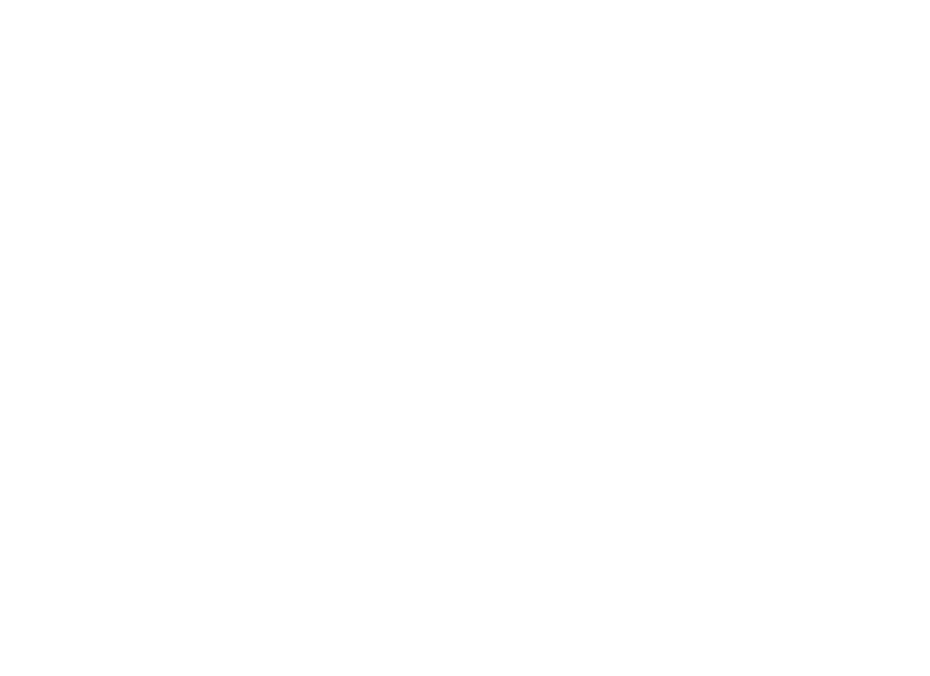
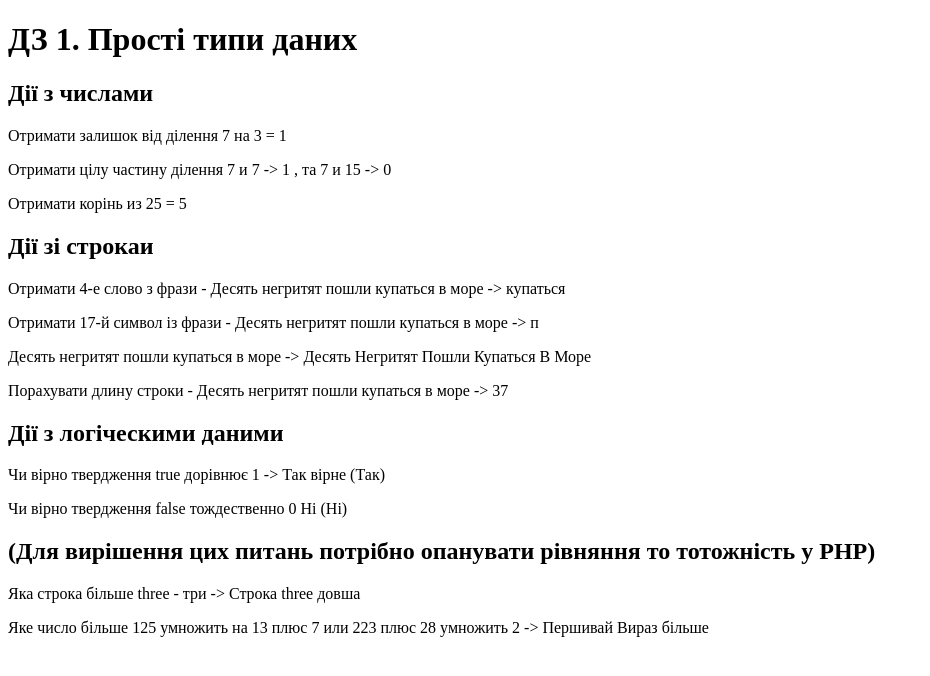
Before and after one commit to BestGak/itHillel, a PHP site: page / in a window 1280 px wide. Before the commit the part shown is empty. Shown: the top 676 px of the page, without its empty margins (0-930 px from the left). Run offline with PHP 8.4, Linux system fonts and the light colour scheme.

Commit message:
do first hometask simple data types

```diff
--- a/index.php
+++ b/index.php
@@ -7,6 +7,22 @@
     <title>ДЗ 1. Прості типи даних</title>
 </head>
 <body>
-
+    <?php $hometask_sting = 'Десять негритят пошли купаться в море'; ?>
+    <h1>ДЗ 1. Прості типи даних</h1>
+    <h2>Дії з числами</h2>
+    <p>Отримати залишок від ділення 7 на 3 = <?= 7 % 3 ?></p>
+    <p>Отримати цілу частину ділення 7 и 7 -> <?= intdiv(7 , 7) ?> , та 7 и 15 -> <?= intdiv(7 , 15) ?></p>
+    <p>Отримати корінь из 25 = <?= sqrt(25) ?></p>
+    <h2>Дії зі строкаи</h2>
+    <p>Отримати 4-е слово з фрази - Десять негритят пошли купаться в море -> <?= explode(' ' , $hometask_sting)[3] ?></p>
+    <p>Отримати 17-й символ із фрази - Десять негритят пошли купаться в море -> <?= mb_substr($hometask_sting , 16 , 1) ?></p>
+    <p>Десять негритят пошли купаться в море -> <?= mb_convert_case($hometask_sting , MB_CASE_TITLE) ?></p>
+    <p>Порахувати длину строки - Десять негритят пошли купаться в море -> <?= mb_strlen($hometask_sting) ?></p>
+    <h2>Дії з логіческими даними</h2>
+    <p>Чи вірно твердження true дорівнює 1 -> <?= true == 1 ? 'Так вiрне' : 'Нi' ?> (Так)</p>
+    <p>Чи вірно твердження false тождественно 0 <?= false === 0 ? 'Так вiрне' : 'Нi' ?> (Нi)</p>
+    <h2>(Для вирішення цих питань потрібно опанувати рівняння то тотожність у РНР)</h2>
+    <p>Яка строка більше three - три -> <?= mb_strlen('three') > mb_strlen('три') ? 'Строка three довша' : 'Строка три довша' ?></p>
+    <p>Яке число більше 125 умножить на 13 плюс 7 или 223 плюс 28 умножить 2 -> <?= (125 * 13 + 7) > (28*2+223) ? 'Першивай Вираз бiльше' : 'Другий вираз бiльше' ?></p>
 </body>
 </html>
```
